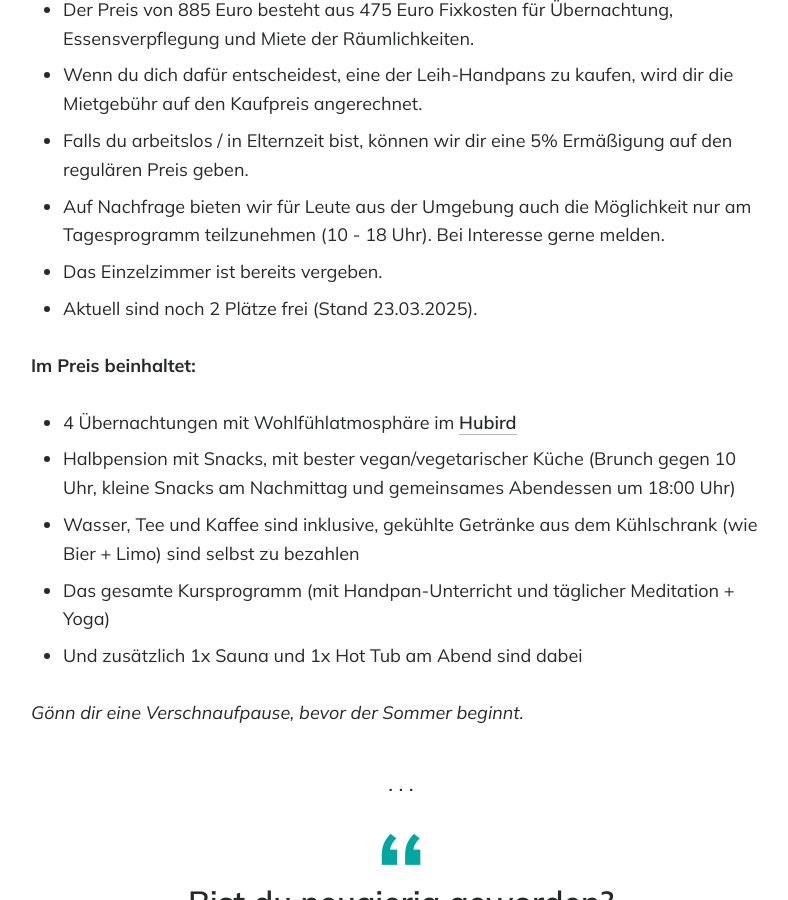
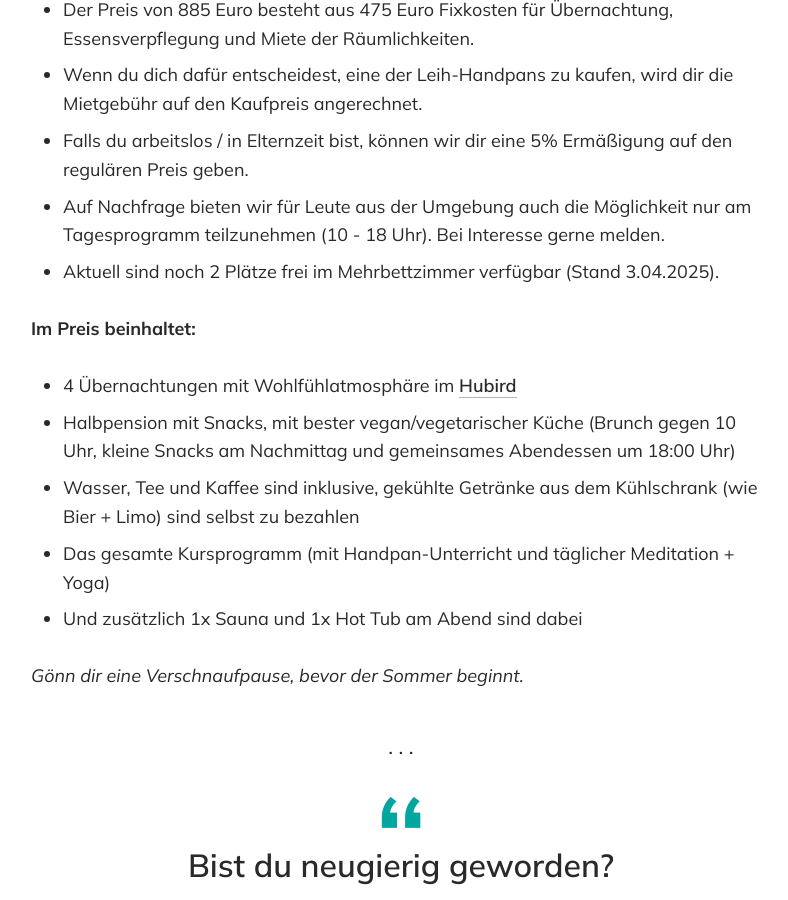
Before and after one commit to lukasziegler/retreats-in-oesterreich, a Jekyll site: the page built from _posts/2025-04-30-handpan-beginner-workshop-2025.markdown, in a window 1280 px wide and 900 px high, scrolled down 6285 px. Shown: the whole window, without its empty margins (239-1027 px from the left). Built offline with Jekyll 4.4.1, drawn with Linux system fonts in a browser that asks for light colours; some of the changed text lies outside the part shown.

Commit message:
copy update

```diff
--- a/_posts/2025-04-30-handpan-beginner-workshop-2025.markdown
+++ b/_posts/2025-04-30-handpan-beginner-workshop-2025.markdown
@@ -121,8 +121,7 @@ Auch für die **Yogastunden** von Alex sind keine Yoga-Vorkenntnisse notwendig.
 - Wenn du dich dafür entscheidest, eine der Leih-Handpans zu kaufen, wird dir die Mietgebühr auf den Kaufpreis angerechnet.
 - Falls du arbeitslos / in Elternzeit bist, können wir dir eine 5% Ermäßigung auf den regulären Preis geben.
 - Auf Nachfrage bieten wir für Leute aus der Umgebung auch die Möglichkeit nur am Tagesprogramm teilzunehmen (10 - 18 Uhr). Bei Interesse gerne melden.
-- Das Einzelzimmer ist bereits vergeben.
-- Aktuell sind noch 2 Plätze frei (Stand 23.03.2025).
+- Aktuell sind noch 2 Plätze frei im Mehrbettzimmer verfügbar (Stand 3.04.2025).
 
 
 **Im Preis beinhaltet:**
```
Also changed, not shown: other parts of _posts/2025-04-30-handpan-beginner-workshop-2025.markdown (+2 -2 lines).
